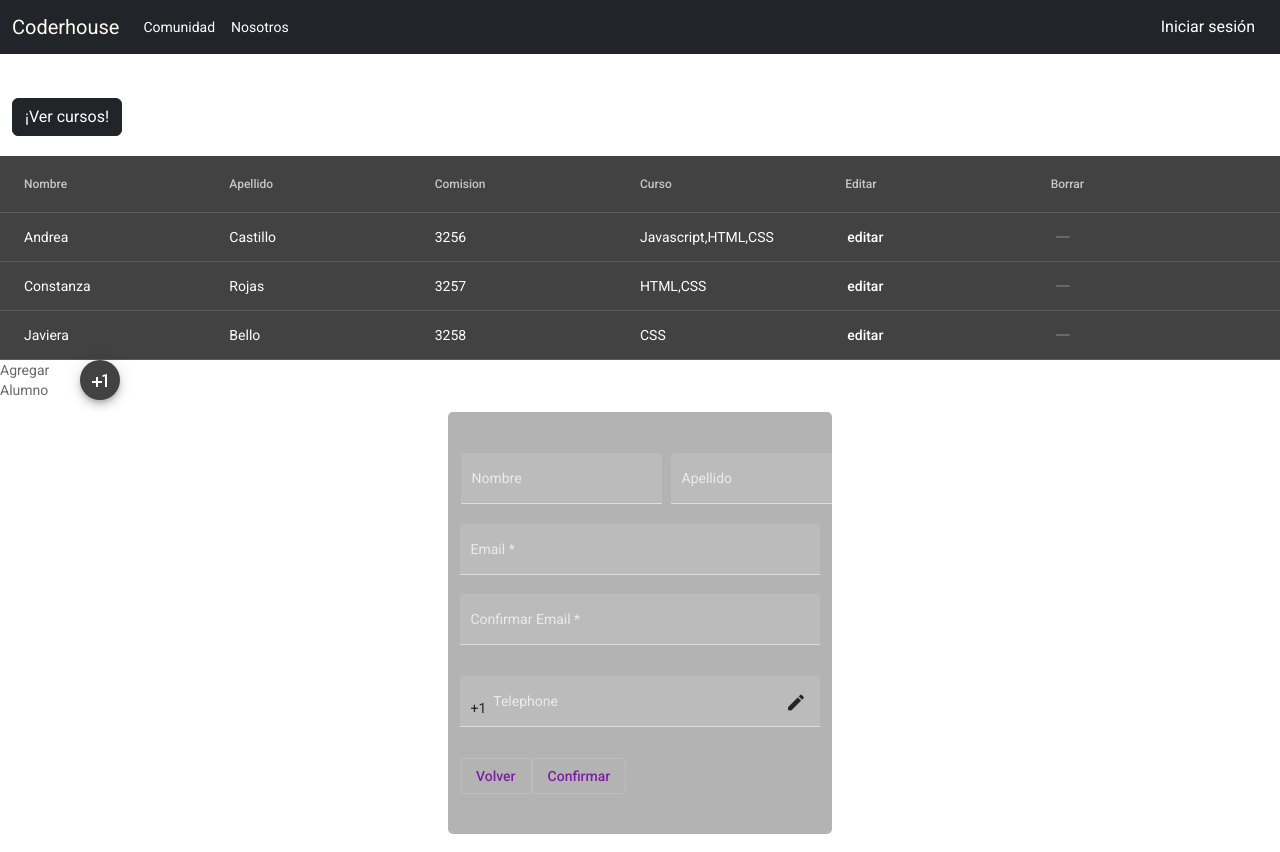
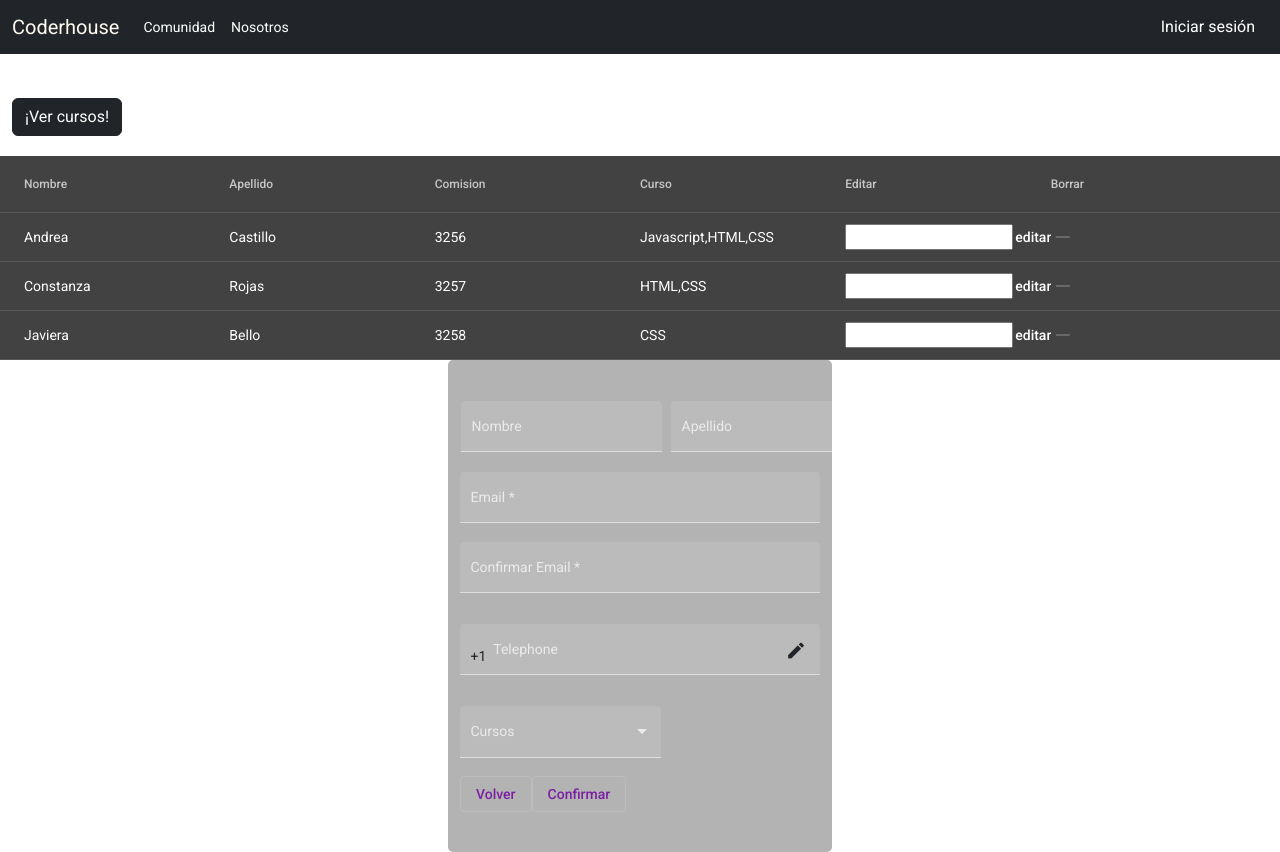
Before and after one commit to Annge001/proyectoFinal, an Angular app: page / in a window 1280 px wide. Built offline with nearby package versions, Linux system fonts and the light colour scheme.

Commit message:
agregue select para cursos en formulario de edicion

```diff
--- a/src/app/app.module.ts
+++ b/src/app/app.module.ts
@@ -9,6 +9,7 @@ import { BrowserAnimationsModule } from '@angular/platform-browser/animations';
 import {MaterialModule} from "./material.module";
 import {LateralNavbarComponent} from "./components/lateral-navbar/lateral-navbar.component";
 import {EditarAlumnoFormComponent} from "./components/editar-alumno-form/editar-alumno-form.component";
+import {MatCheckboxModule} from "@angular/material/checkbox";
 
 @NgModule({
   declarations: [
@@ -23,7 +24,8 @@ import {EditarAlumnoFormComponent} from "./components/editar-alumno-form/editar-
     BrowserModule,
     AppRoutingModule,
     BrowserAnimationsModule,
-    MaterialModule
+    MaterialModule,
+    MatCheckboxModule
   ],
   providers: [],
   bootstrap: [AppComponent]
--- a/src/app/components/editar-alumno-form/editar-alumno-form.component.html
+++ b/src/app/components/editar-alumno-form/editar-alumno-form.component.html
@@ -19,6 +19,12 @@
             <td>
               <mat-form-field class="example-full-width" appearance="fill">
                 <mat-label>Apellido</mat-label>
+                <input matInput>
+              </mat-form-field>
+            </td>
+            <td>
+              <mat-form-field class="example-full-width" appearance="fill">
+                <mat-label>Comisión</mat-label>
                 <input matInput>
               </mat-form-field>
             </td>
@@ -46,6 +52,7 @@
               Email is <strong>required</strong>
             </mat-error>
           </mat-form-field>
+
         </p>
 
         <p>
@@ -56,6 +63,16 @@
             <mat-icon matSuffix>mode_edit</mat-icon>
           </mat-form-field>
         </p>
+
+
+          <mat-form-field appearance="fill">
+            <mat-label>Cursos</mat-label>
+            <mat-select [formControl]="toppings" multiple>
+              <mat-option *ngFor="let topping of toppingList" [value]="topping">{{topping}}</mat-option>
+            </mat-select>
+          </mat-form-field>
+
+
         <div class="d-flex">
           <div>
             <button mat-stroked-button color="primary">Volver</button>
--- a/src/app/components/editar-alumno-form/editar-alumno-form.component.ts
+++ b/src/app/components/editar-alumno-form/editar-alumno-form.component.ts
@@ -1,4 +1,4 @@
-import {Component, Output, EventEmitter, OnInit} from '@angular/core';
+import {Component, Output, EventEmitter, OnInit, Input} from '@angular/core';
 import {FormArray, FormGroup, Validators, FormControl, FormBuilder} from "@angular/forms";
 import {ReactiveFormsModule} from '@angular/forms';
 import {outputAst} from "@angular/compiler";
@@ -12,7 +12,10 @@ import {outputAst} from "@angular/compiler";
 export class EditarAlumnoFormComponent implements OnInit {
 
 
+
   emailFormControl = new FormControl('', [Validators.required, Validators.email]);
+  toppings = new FormControl('');
+  toppingList: string[] = ['HTML', 'Javascript', 'CSS', 'Angular', 'React', 'Inglés'];
 
   constructor() { }
 
--- a/src/app/components/lista/lista.component.html
+++ b/src/app/components/lista/lista.component.html
@@ -25,6 +25,7 @@
   <ng-container matColumnDef="editar">
     <mat-header-cell *matHeaderCellDef> Editar </mat-header-cell>
     <mat-cell *matCellDef="let persona">
+    <input type="text" id="editar-input" #newEditar>
     <button mat-button mat-icon-button>editar</button>
     </mat-cell>
   </ng-container>
@@ -49,9 +50,11 @@
   <mat-row *matRowDef="let row; columns : displayedColumns;"></mat-row>
 </mat-table>
 
+<!-- Poner este boton en formulario para inscribirse a cursos
+
 <div class="example-button-container">
   <p class="colorGray">Agregar Alumno</p>
   <button mat-mini-fab color="black" aria-label="Example icon button with a plus one icon">
     <mat-icon>plus_one</mat-icon>
-  </button>
 </div>
+  </button> -->
--- a/src/app/components/lista/lista.component.ts
+++ b/src/app/components/lista/lista.component.ts
@@ -1,6 +1,7 @@
-import { Component, OnInit } from '@angular/core';
+import { Component, OnInit, Input, Output, EventEmitter } from '@angular/core';
 import {MatTableDataSource} from "@angular/material/table";
 import {ListaAlumnos} from "../models/alumnos";
+import {MatButtonModule} from "@angular/material/button";
 
 
 
@@ -11,7 +12,7 @@ import {ListaAlumnos} from "../models/alumnos";
 })
 export class ListaComponent  implements OnInit {
 
-
+@Output() newEditarEvent = new EventEmitter<undefined>();
 
 
   dataInicial = ListaAlumnos
@@ -27,6 +28,11 @@ export class ListaComponent  implements OnInit {
     // @ts-ignore
     this.ELEMENT_DATA.data = this.dataInicial
   }
+  addNewEditar(value:undefined){
+    // @ts-ignore
+    this.newEditarEvent.emit();
+  }
+
 
   borrar(id: number) {
 //aqui busco a la persona por id y me retorna la posicion en el arreglo
--- a/src/app/material.module.ts
+++ b/src/app/material.module.ts
@@ -9,6 +9,7 @@ import {MatIconModule} from "@angular/material/icon";
 import {MatDialogModule} from "@angular/material/dialog";
 import {MatSelectModule} from "@angular/material/select";
 import {ReactiveFormsModule} from "@angular/forms";
+
 
 
 
```
